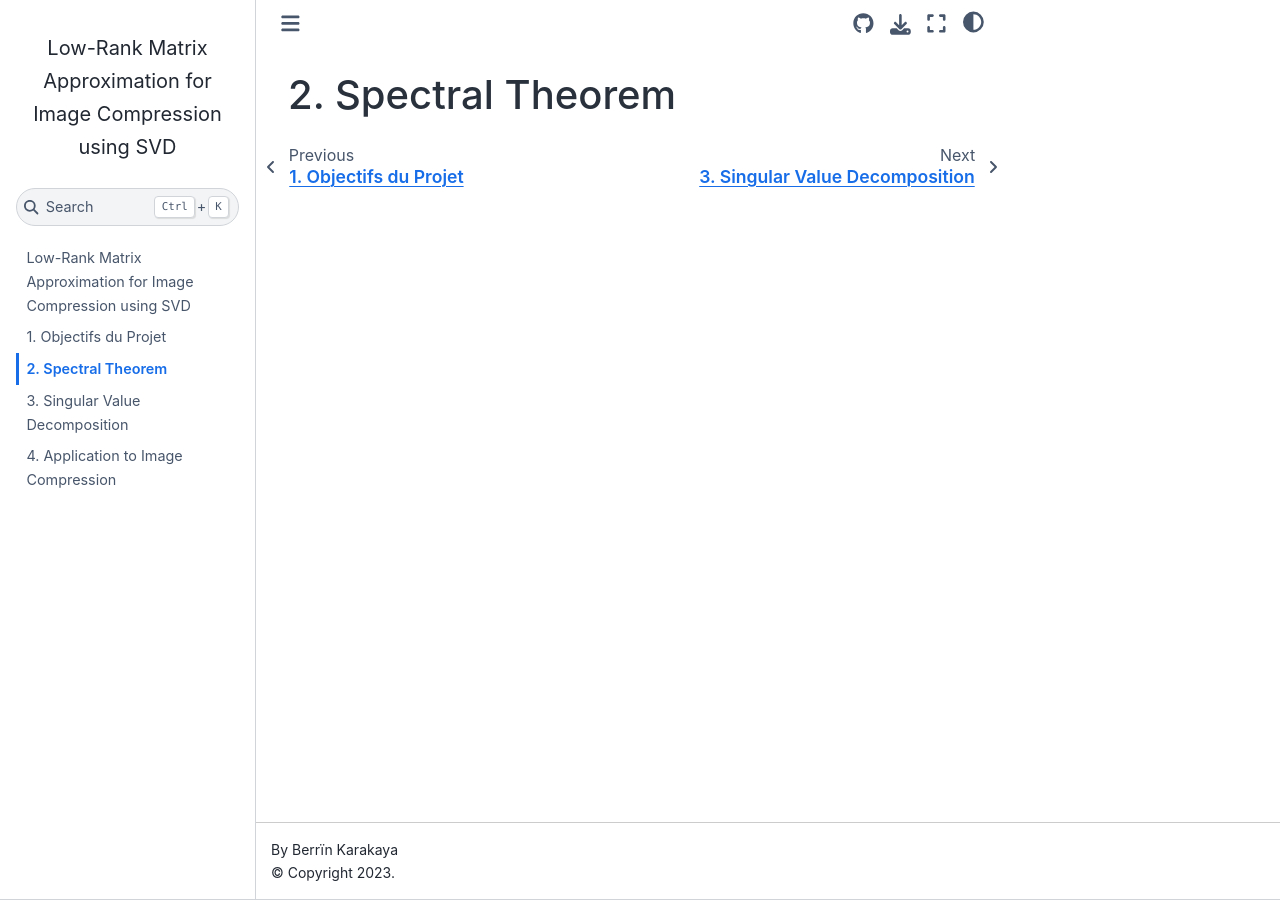
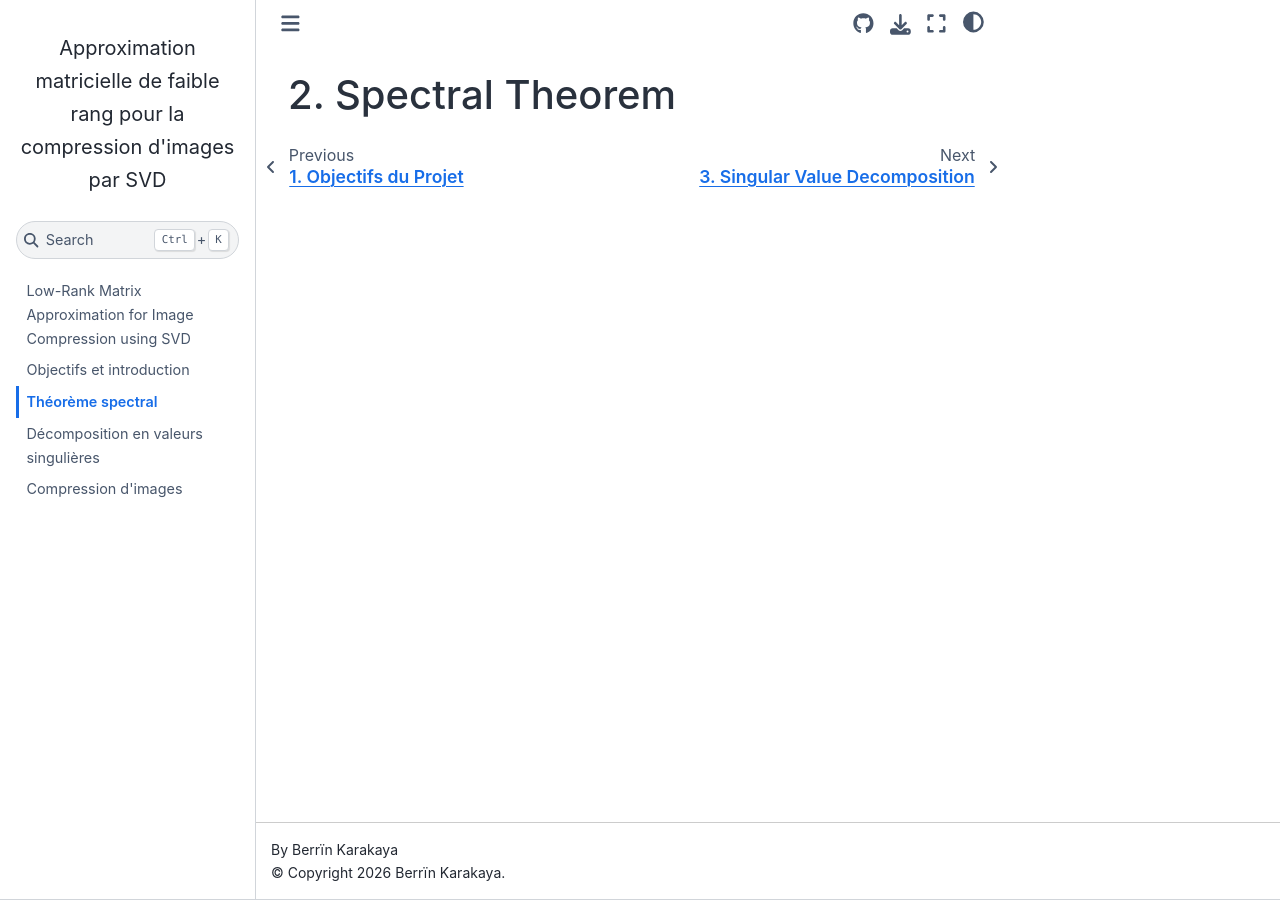
Before and after one commit to berrin-krkya/svd-image-compression-thesis, a Jupyter Book: the page built from section2.md, in a window 1280 px wide. Built offline with Jupyter Book 1.0.4 settings and Sphinx 7.4.7 and the Sphinx Book theme 1.1.4, drawn with Linux system fonts in a browser that asks for light colours.

Commit message:
Configure Jupyter Book et GitHub Pages

```diff
--- a/_config.yml
+++ b/_config.yml
@@ -1,17 +1,36 @@
-title: Low-Rank Matrix Approximation for Image Compression using SVD
+title: Approximation matricielle de faible rang pour la compression d'images par SVD
 author: Berrïn Karakaya
-
-# logo: rapports/logoGSU.png
+copyright: "2026 Berrïn Karakaya"
 
 execute:
   execute_notebooks: off
 
-# Repository bilgisi
+exclude_patterns:
+  - _build
+  - .venv
+  - README.md
+  - Journal-de-Bord.md
+
 repository:
   url: https://github.com/berrin-krkya/svd-image-compression-thesis
   path_to_book: .
   branch: main
 
+parse:
+  myst_enable_extensions:
+    - dollarmath
+    - amsmath
+    - deflist
+    - html_admonition
+    - html_image
+
+launch_buttons:
+  thebe: false
+
 html:
   use_issues_button: false
   use_repository_button: true
+  use_download_button: true
+  use_fullscreen_button: true
+  home_page_in_navbar: true
+  baseurl: https://berrin-krkya.github.io/svd-image-compression-thesis
--- a/_toc.yml
+++ b/_toc.yml
@@ -1,7 +1,12 @@
 format: jb-book
 root: index
+
 chapters:
   - file: section1
+    title: Objectifs et introduction
   - file: section2
+    title: Théorème spectral
   - file: section3
+    title: Décomposition en valeurs singulières
   - file: section4
+    title: Compression d'images
```
Also changed, not shown: 2 other files.
